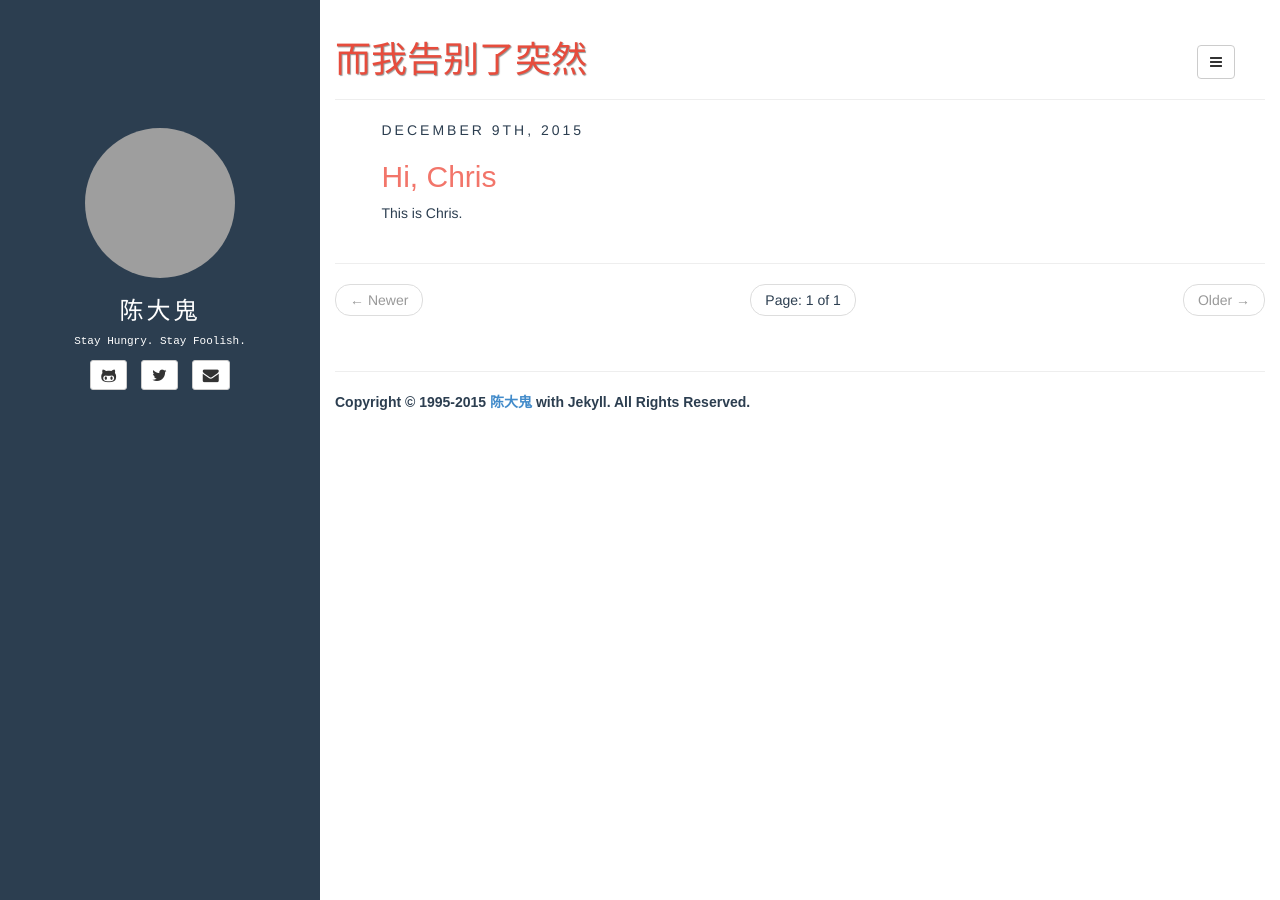
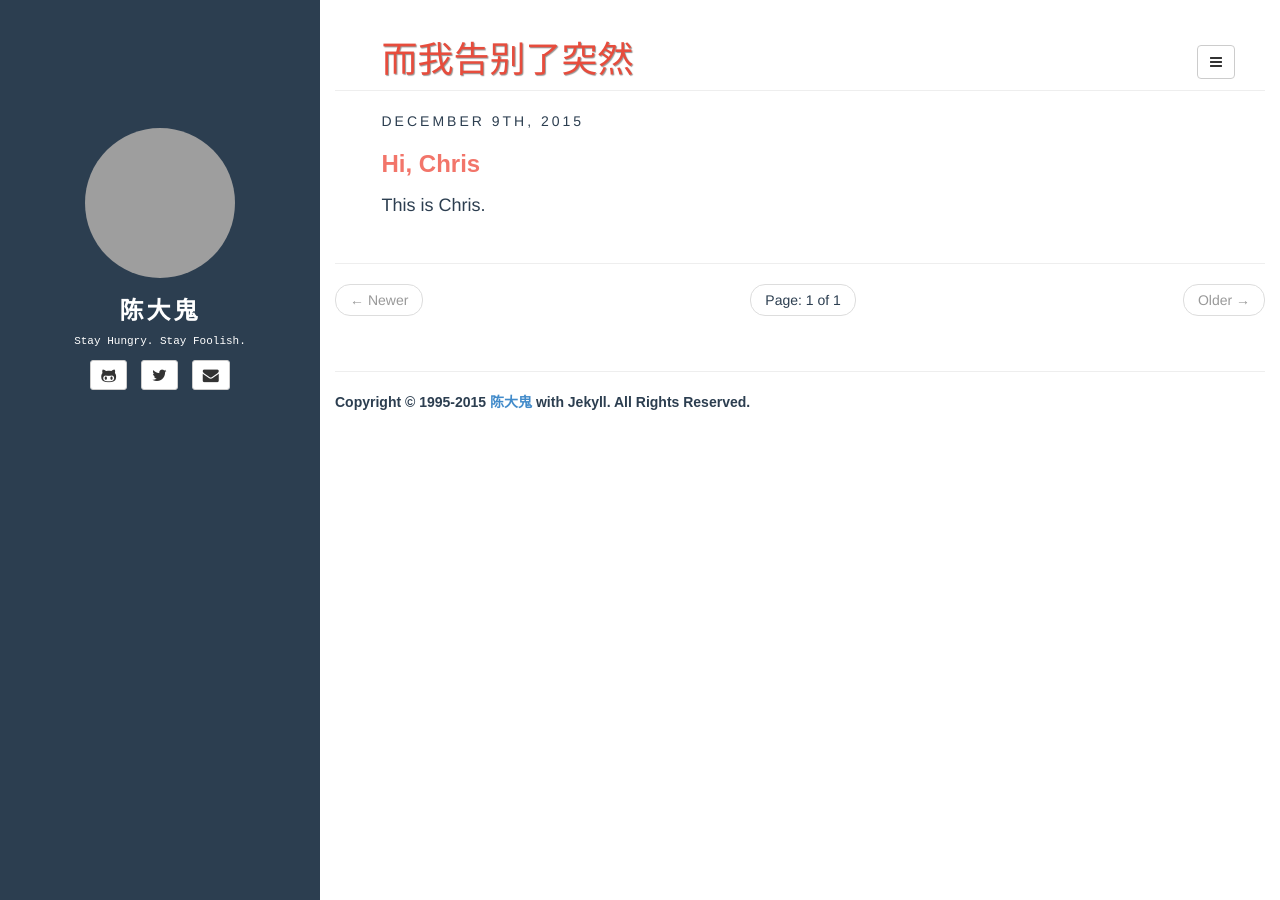
Before and after one commit to zylgithub666/Chriskuei.github.io, a Jekyll site: the page built from index.html, in a window 1280 px wide. Built offline with Jekyll 4.4.1, drawn with Linux system fonts in a browser that asks for light colours; the list of posts is cut into pages by our own code; grey boxes are pictures that could not be loaded.

Commit message:
Theme change

```diff
--- a/assets/css/style.css
+++ b/assets/css/style.css
@@ -84,6 +84,7 @@
 .page-header {
 	color: #e74c3c;
 	text-shadow: 1px 1px 1px rgba(150, 150, 150, 1);
+	padding: 0 5% 0;
 }
 
 article{
@@ -93,6 +94,9 @@
 .article_body{
 	margin-top: 20px;
 	margin-bottom: 20px;
+	font-size: 20px;
+	line-height: 2em;
+	font-family: "Times New Roman", "Songti";
 }
 
 .post-date {
@@ -183,3 +187,28 @@
 ul.dropdown-menu>li>a>i.fa {
     width: 1.3em;
 }
+
+.home p {
+    line-height: 2em;
+    font-size: 18px;
+}
+pre.ch-inject {
+ font-family: Monaco, "Ubuntu Mono", "Droid Sans Mono", Consolas, serif;
+    font-size: 16px;
+    font-size: 1.6rem;
+    line-height: 1.6;
+    margin-bottom: 1.6em;
+    padding: 1.6em;
+    overflow: auto;
+    max-width: 100%;
+    background-color: #f3f4dd;
+    border-radius:10px;
+}
+
+h2, h3, h4, h5, h6 {
+    font-family: 'Libre Baskerville', serif;
+    font-weight: 800;
+    color: RGB(0,119,34);
+    font-size: 17px;
+    font-size: 2.4rem;
+}
```
Also changed, not shown: _layouts/default.html (+0 -18 lines).
